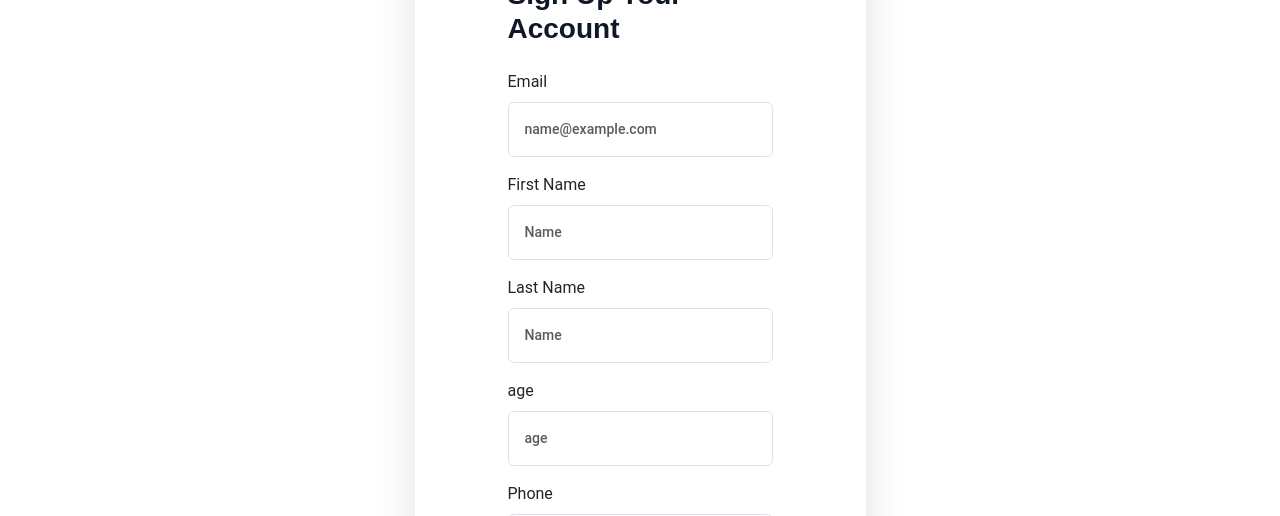
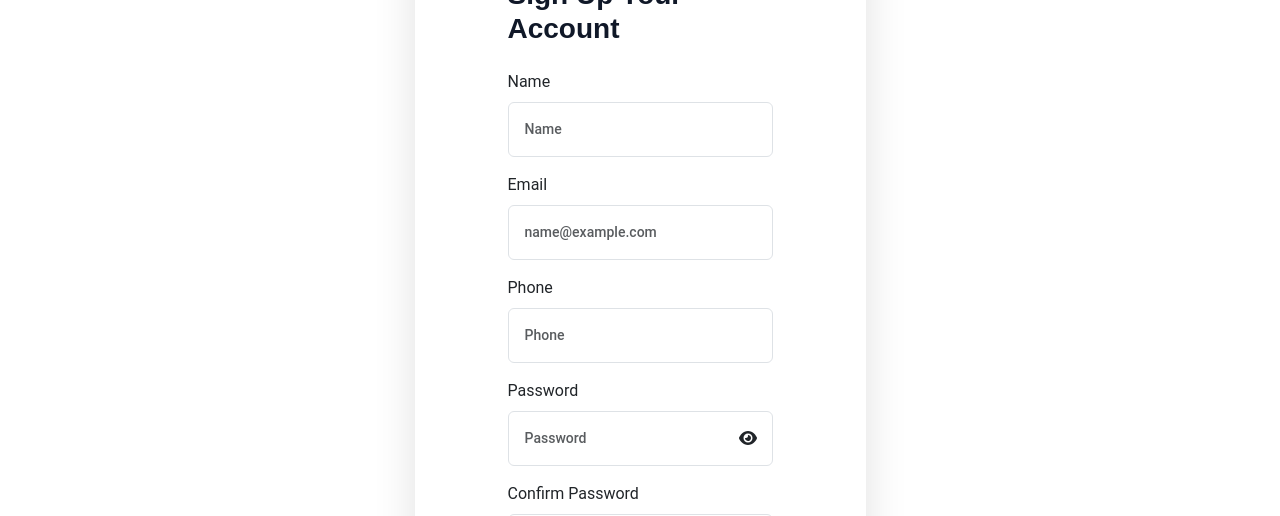
Before and after one commit to harshtechalphonic/zezzu, a React (Vite) app: page /signup in a window 1280 px wide. Shown: the part 339-855 px from the top of the page. Built offline with nearby package versions, Linux system fonts and the light colour scheme; no server answers.

Commit message:
PULL 5:21 03-04-2025

```diff
--- a/src/Pages/Auth/Login/Login.jsx
+++ b/src/Pages/Auth/Login/Login.jsx
@@ -26,13 +26,13 @@ export default function Login() {
         setLoading(true);
 
         try {
-            const response = await axios.post(`https://packpr.fantasycricbet99.in/api/test`, {
+            const response = await axios.post(`${config.API_URL}/ok`, {
                 // const response = await axios.post('https://dummyjson.com/user/login', {
                 username,
                 password
             });
 
-            console.log("Response Data:", response);
+            console.log("Response Data:", response.data);
             localStorage.setItem('token', response.data.accessToken);
             navigate('/');
         } catch (err) {
--- a/src/Pages/Auth/SignUp/SignUp.jsx
+++ b/src/Pages/Auth/SignUp/SignUp.jsx
@@ -21,9 +21,6 @@ export default function SignUp() {
         password: "",
         confirmPassword: "",
         terms_conditions: 1,
-        age:"",
-        firstName:"",
-        lastName:"",
 
     });
 
@@ -57,14 +54,11 @@ export default function SignUp() {
         }
 
         try {
-            const response = await axios.post('https://dummyjson.com/users/add', {
+            const response = await axios.post(`${config.API_URL}/register`, {
                 username: formData.username,
                 email: formData.email,
                 phone: formData.phone,
                 password: formData.password,
-                age: formData.age,
-                firstName: formData.firstName,
-                lastName: formData.lastName,
             });
 
             console.log("Response:", response.data);
@@ -74,7 +68,7 @@ export default function SignUp() {
                 console.log("User registered:", response.data);
 
                 try {
-                    await axios.post("https://test.stytch.com/v1/otps/email/send", {},
+                    await axios.post(`${config.API_URL}/send-otp-in-mail`, {},
                         {
                             headers: {
                                 "Content-Type": "application/json",
@@ -83,7 +77,7 @@ export default function SignUp() {
                         });
 
                     console.log("OTP sent to email:", formData.email);
-                    navigate('/verify'); // Redirect to verification page
+                    navigate('/verify');
                 } catch (otpError) {
                     console.error("Error sending OTP:", otpError);
                     setMessage({ text: "Registration successful, but OTP could not be sent.", type: "error" });
@@ -114,7 +108,7 @@ export default function SignUp() {
                                     {message.text && (
                                         <p className={message.type === "error" ? "text-danger" : "text-success"}>{message.text}</p>
                                     )}
-                                    {/* <div className="mb-3">
+                                    <div className="mb-3">
                                         <label htmlFor="username" className="form-label">Name</label>
                                         <input
                                             type="text"
@@ -127,7 +121,7 @@ export default function SignUp() {
                                             onChange={handleChange}
                                             required
                                         />
-                                    </div> */}
+                                    </div>
                                     <div className="mb-3">
                                         <label htmlFor="email" className="form-label">Email</label>
                                         <input
@@ -138,48 +132,6 @@ export default function SignUp() {
                                             placeholder="name@example.com"
                                             autoComplete="email"
                                             value={formData.email}
-                                            onChange={handleChange}
-                                            required
-                                        />
-                                    </div>
-                                    <div className="mb-3">
-                                        <label htmlFor="firstName" className="form-label">First Name</label>
-                                        <input
-                                            type="text"
-                                            className="form-control"
-                                            id="firstName"
-                                            name="firstName"
-                                            placeholder="Name"
-                                            autoComplete="name"
-                                            value={formData.firstName}
-                                            onChange={handleChange}
-                                            required
-                                        />
-                                    </div>
-                                    <div className="mb-3">
-                                        <label htmlFor="lastName" className="form-label">Last Name</label>
-                                        <input
-                                            type="text"
-                                            className="form-control"
-                                            id="lastName"
-                                            name="lastName"
-                                            placeholder="Name"
-                                            autoComplete="name"
-                                            value={formData.lastName}
-                                            onChange={handleChange}
-                                            required
-                                        />
-                                    </div>
-                                    <div className="mb-3">
-                                        <label htmlFor="age" className="form-label">age</label>
-                                        <input
-                                            type="number"
-                                            className="form-control"
-                                            id="age"
-                                            name="age"
-                                            placeholder="age"
-                                            autoComplete="age"
-                                            value={formData.age}
                                             onChange={handleChange}
                                             required
                                         />
@@ -257,9 +209,9 @@ export default function SignUp() {
                                     </div>
 
                                     <input className="form-control" type="submit" value="Sign Up" />
-                                <div className="d-flex align-items-center justify-content-center text-center mt-3 dont-accnt">
-                                                                        <p className="mb-0">Allready Have an Account? <Link to="/login" className="ms-3">Login</Link></p>
-                                                                    </div>
+                                    <div className="d-flex align-items-center justify-content-center text-center mt-3 dont-accnt">
+                                        <p className="mb-0">Allready Have an Account? <Link to="/login" className="ms-3">Login</Link></p>
+                                    </div>
                                 </form>
                             </div>
                         </div>
```
